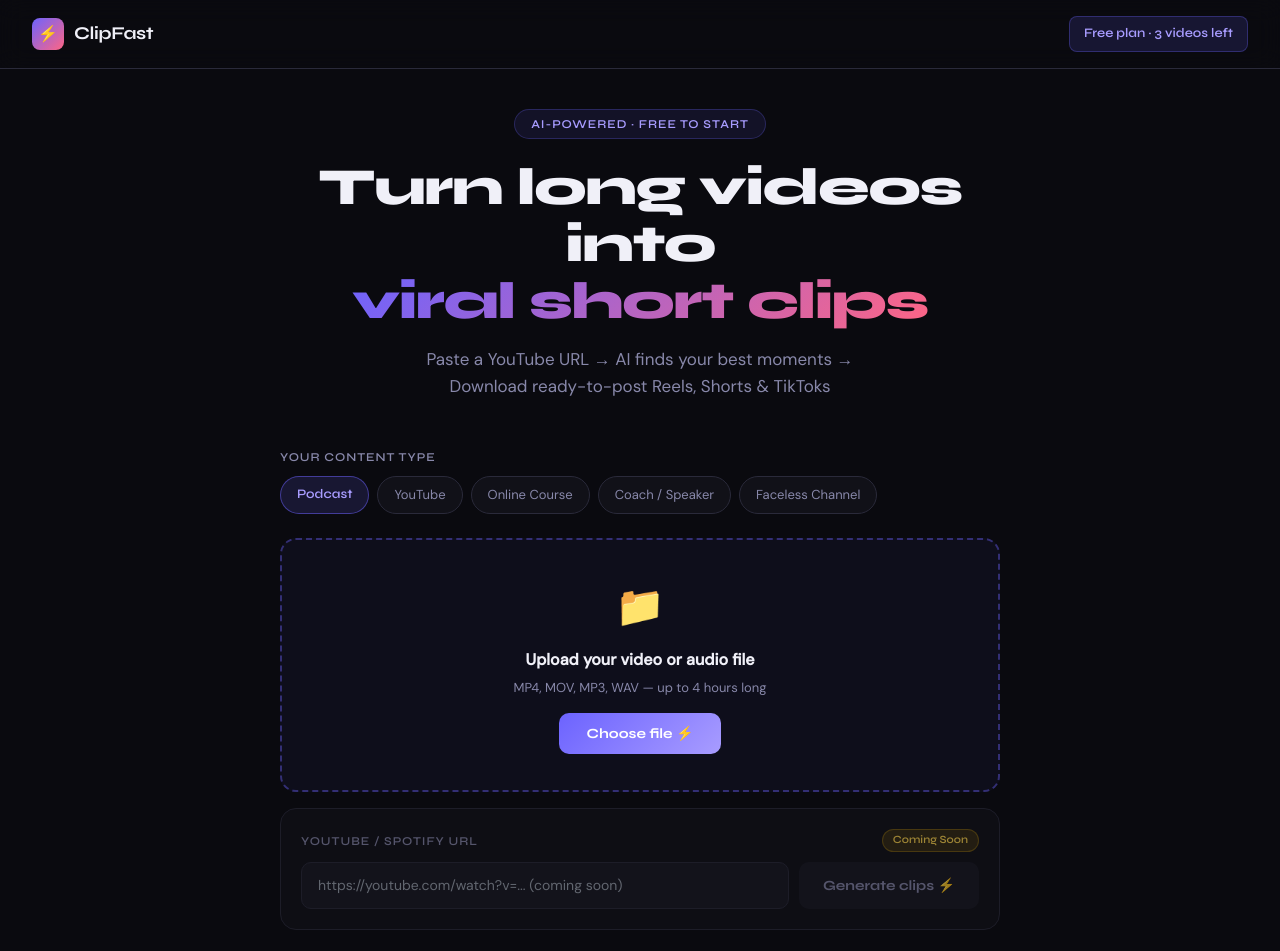
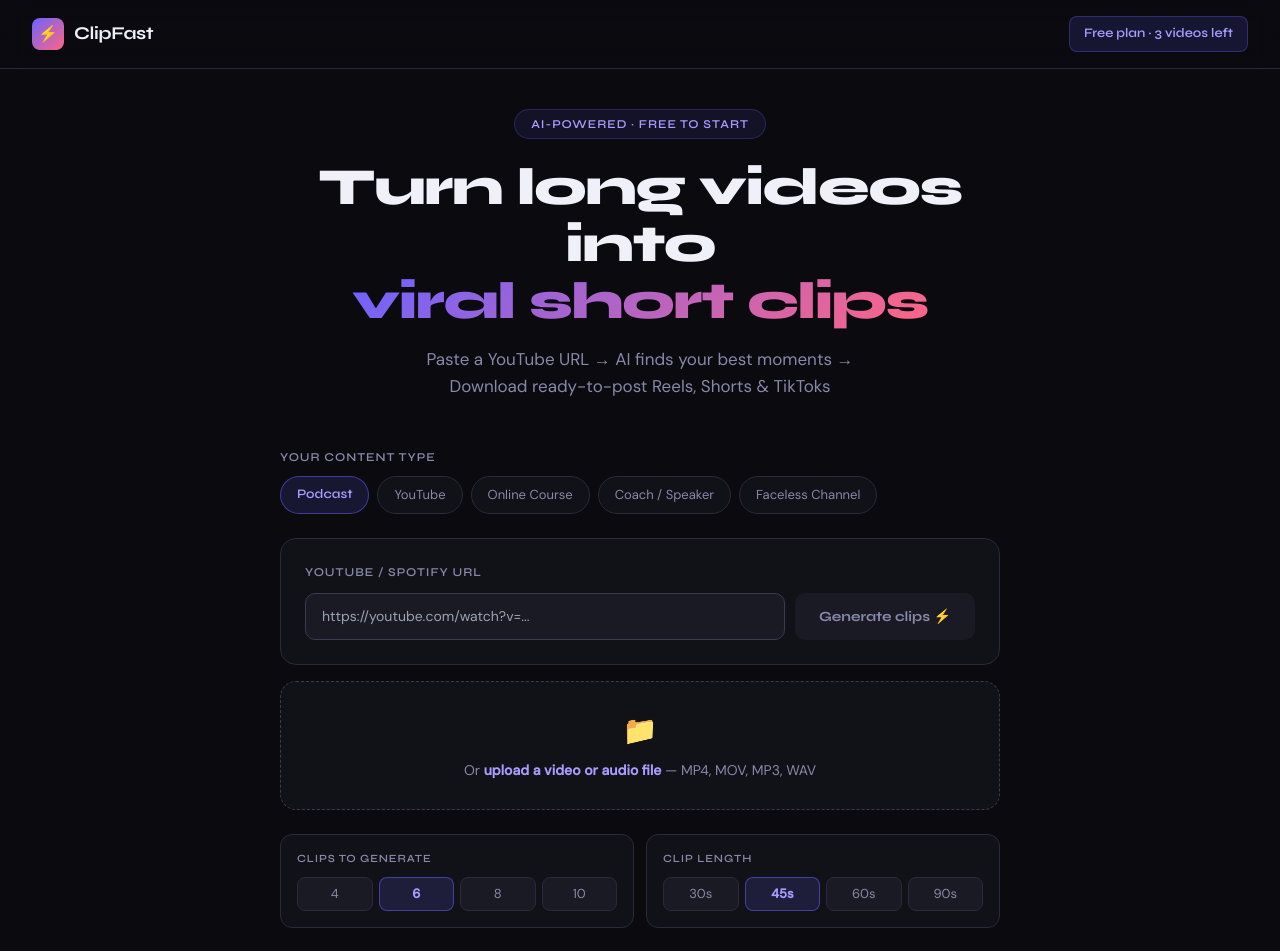
Before and after one commit to ajaysonkar8187/clipfast, a Next.js app in the folder frontend/: page / in a window 1280 px wide. Shown: the top 951 px of the page. Built offline with nearby package versions, Linux system fonts and the light colour scheme.

Commit message:
Re-enable YouTube URL and fix MP4 export

```diff
--- a/frontend/src/app/page.tsx
+++ b/frontend/src/app/page.tsx
@@ -377,35 +377,30 @@ export default function Home() {
               </div>
             </div>
 
-            {/* File Upload — Primary */}
+            {/* YouTube URL — Active */}
+            <div style={{ background: "var(--bg2)", border: "1px solid var(--border)", borderRadius: 16, padding: 24, marginBottom: 16 }}>
+              <label style={{ fontSize: 12, color: "var(--text2)", fontFamily: "'Syne', sans-serif", fontWeight: 600, letterSpacing: "0.08em", textTransform: "uppercase", display: "block", marginBottom: 12 }}>YouTube / Spotify URL</label>
+              <div style={{ display: "flex", gap: 10 }}>
+                <input value={url} onChange={(e) => setUrl(e.target.value)} placeholder="https://youtube.com/watch?v=..." onKeyDown={(e) => e.key === "Enter" && url && handleProcess()}
+                  style={{ flex: 1, background: "var(--bg3)", border: "1px solid var(--border2)", borderRadius: 10, padding: "12px 16px", color: "var(--text)", fontSize: 14, outline: "none" }} />
+                <button onClick={() => handleProcess()} disabled={!url}
+                  style={{ background: url ? "linear-gradient(135deg, #6c63ff, #a89cff)" : "var(--bg3)", border: "none", borderRadius: 10, padding: "12px 24px", color: url ? "white" : "var(--text2)", fontSize: 14, fontFamily: "'Syne', sans-serif", fontWeight: 700, cursor: url ? "pointer" : "not-allowed", whiteSpace: "nowrap", transition: "all 0.15s" }}>
+                  Generate clips ⚡
+                </button>
+              </div>
+            </div>
+
+            {/* File Upload */}
             <div onClick={() => fileRef.current?.click()}
-              style={{ border: "2px dashed rgba(108,99,255,0.4)", borderRadius: 16, padding: "36px 20px", textAlign: "center", cursor: "pointer", background: "rgba(108,99,255,0.05)", marginBottom: 16, transition: "all 0.2s" }}
-              onMouseEnter={(e) => { e.currentTarget.style.borderColor = "#6c63ff"; e.currentTarget.style.background = "rgba(108,99,255,0.1)"; }}
-              onMouseLeave={(e) => { e.currentTarget.style.borderColor = "rgba(108,99,255,0.4)"; e.currentTarget.style.background = "rgba(108,99,255,0.05)"; }}>
-              <div style={{ fontSize: 40, marginBottom: 12 }}>📁</div>
-              <div style={{ fontSize: 16, fontWeight: 600, color: "var(--text)", marginBottom: 6 }}>Upload your video or audio file</div>
-              <div style={{ fontSize: 13, color: "var(--text2)", marginBottom: 16 }}>MP4, MOV, MP3, WAV — up to 4 hours long</div>
-              <div style={{ display: "inline-block", background: "linear-gradient(135deg, #6c63ff, #a89cff)", color: "white", borderRadius: 10, padding: "10px 28px", fontSize: 14, fontFamily: "'Syne', sans-serif", fontWeight: 700 }}>
-                Choose file ⚡
+              style={{ border: "1.5px dashed var(--border2)", borderRadius: 16, padding: "28px 20px", textAlign: "center", cursor: "pointer", background: "var(--bg2)", marginBottom: 24, transition: "border-color 0.15s" }}
+              onMouseEnter={(e) => (e.currentTarget.style.borderColor = "#6c63ff")}
+              onMouseLeave={(e) => (e.currentTarget.style.borderColor = "var(--border2)")}>
+              <div style={{ fontSize: 28, marginBottom: 8 }}>📁</div>
+              <div style={{ fontSize: 14, color: "var(--text2)" }}>
+                Or <span style={{ color: "#a89cff", fontWeight: 600 }}>upload a video or audio file</span> — MP4, MOV, MP3, WAV
               </div>
               <input ref={fileRef} type="file" accept="video/*,audio/*" style={{ display: "none" }}
                 onChange={(e) => e.target.files?.[0] && handleProcess(e.target.files[0])} />
-            </div>
-
-            {/* YouTube URL — Coming Soon */}
-            <div style={{ background: "var(--bg2)", border: "1px solid var(--border)", borderRadius: 16, padding: 20, marginBottom: 24, opacity: 0.6 }}>
-              <div style={{ display: "flex", alignItems: "center", justifyContent: "space-between", marginBottom: 10 }}>
-                <label style={{ fontSize: 12, color: "var(--text2)", fontFamily: "'Syne', sans-serif", fontWeight: 600, letterSpacing: "0.08em", textTransform: "uppercase" }}>YouTube / Spotify URL</label>
-                <span style={{ fontSize: 11, background: "rgba(255,193,7,0.15)", color: "#ffd54f", border: "1px solid rgba(255,193,7,0.3)", borderRadius: 99, padding: "2px 10px", fontFamily: "'Syne', sans-serif", fontWeight: 600 }}>Coming Soon</span>
-              </div>
-              <div style={{ display: "flex", gap: 10 }}>
-                <input disabled placeholder="https://youtube.com/watch?v=... (coming soon)"
-                  style={{ flex: 1, background: "var(--bg3)", border: "1px solid var(--border)", borderRadius: 10, padding: "12px 16px", color: "var(--text2)", fontSize: 14, outline: "none", cursor: "not-allowed" }} />
-                <button disabled
-                  style={{ background: "var(--bg3)", border: "none", borderRadius: 10, padding: "12px 24px", color: "var(--text2)", fontSize: 14, fontFamily: "'Syne', sans-serif", fontWeight: 700, cursor: "not-allowed", whiteSpace: "nowrap" }}>
-                  Generate clips ⚡
-                </button>
-              </div>
             </div>
 
             <div style={{ display: "grid", gridTemplateColumns: "1fr 1fr", gap: 12, marginBottom: 24 }}>
```
